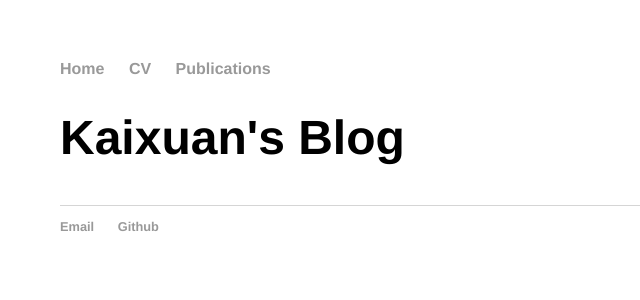
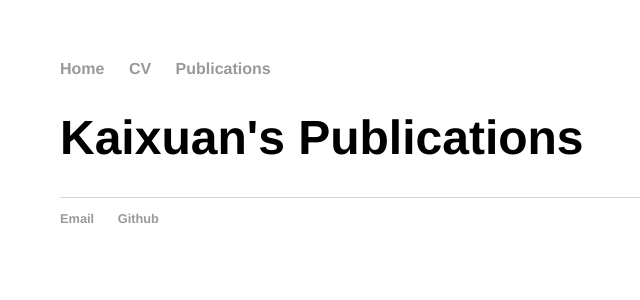
Before and after one commit to KaixuanZ/KaixuanZ.github.io, a Jekyll site: the page built from publication/index.html, in a window 1280 px wide. Shown: the top 300 px of the page, without its empty margins (132-772 px from the left). Built offline with Jekyll 4.4.1, drawn with Linux system fonts in a browser that asks for light colours.

Commit message:
Update index.html

```diff
--- a/publication/index.html
+++ b/publication/index.html
@@ -1,9 +1,9 @@
 ---
 layout: default
-title: Kaixuan's Blog
+title: Kaixuan's Publications
 ---
 	<h1>{{ page.title }}</h1>
-	<ul class="posts">
+	<ul class="publication">
 
 	  {% for post in site.posts %}
 	    <li><span>{{ post.date | date_to_string }}</span> » <a href="{{ post.url }}" title="{{ post.title }}">{{ post.title }}</a></li>
```
